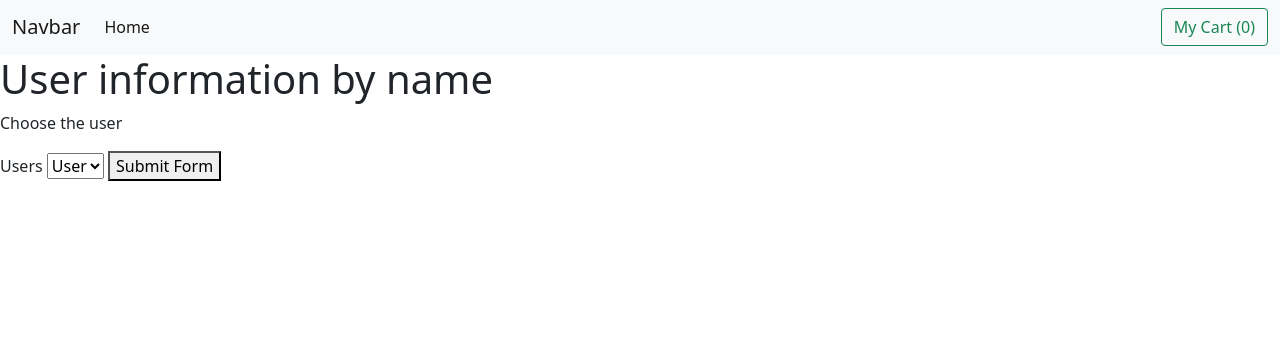
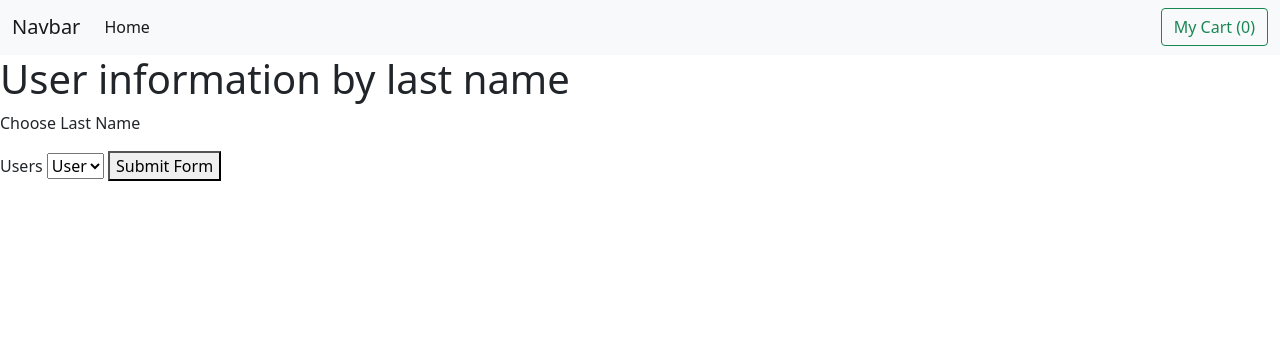
Before and after one commit to animacpac/CS341-PHP, a PHP site: page /web/index.php in a window 1280 px wide. Shown: the part 25-380 px from the top of the page. Run offline with PHP 8.4, Linux system fonts and the light colour scheme; tables that the repository leaves empty or names only in its code hold one stand-in row (values such as "Sample post"); data that the repository does not hold is empty; some libraries are stand-ins or nearby versions.

Commit message:
Update index.php

```diff
--- a/web/index.php
+++ b/web/index.php
@@ -9,11 +9,11 @@ session_start();
         <title>DBA Access</title>
     </head>
     <body>
-        <h1> User information by name</h1>
+        <h1> User information by last name</h1>
     </body>
 
     <form method="post" action="results.php">
-    <p>Choose the user</p>
+    <p>Choose Last Name</p>
     <label>Users </label>
     <select name='last_name_filter' id='last_name_filter' required>
     <?php
```
